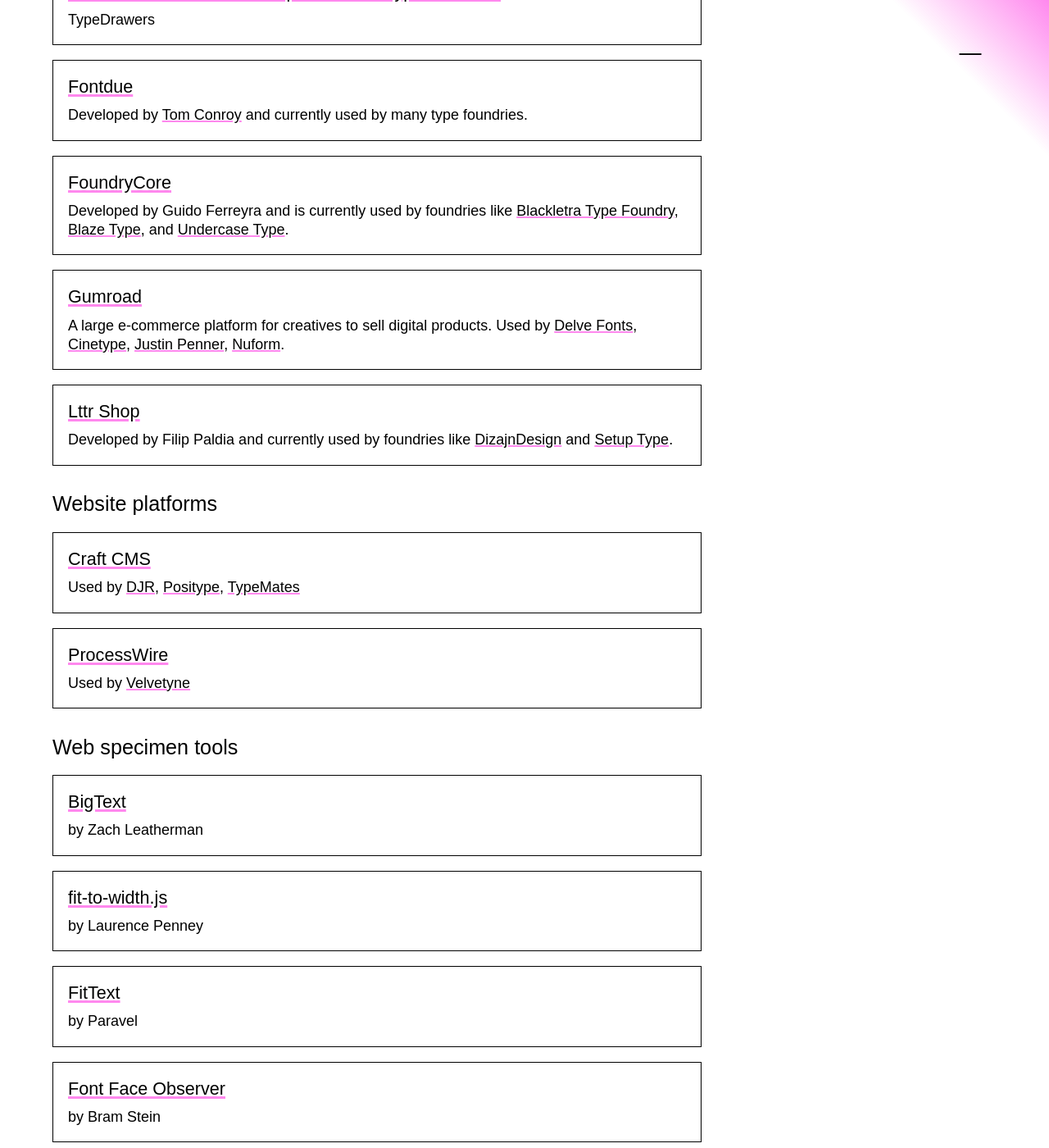
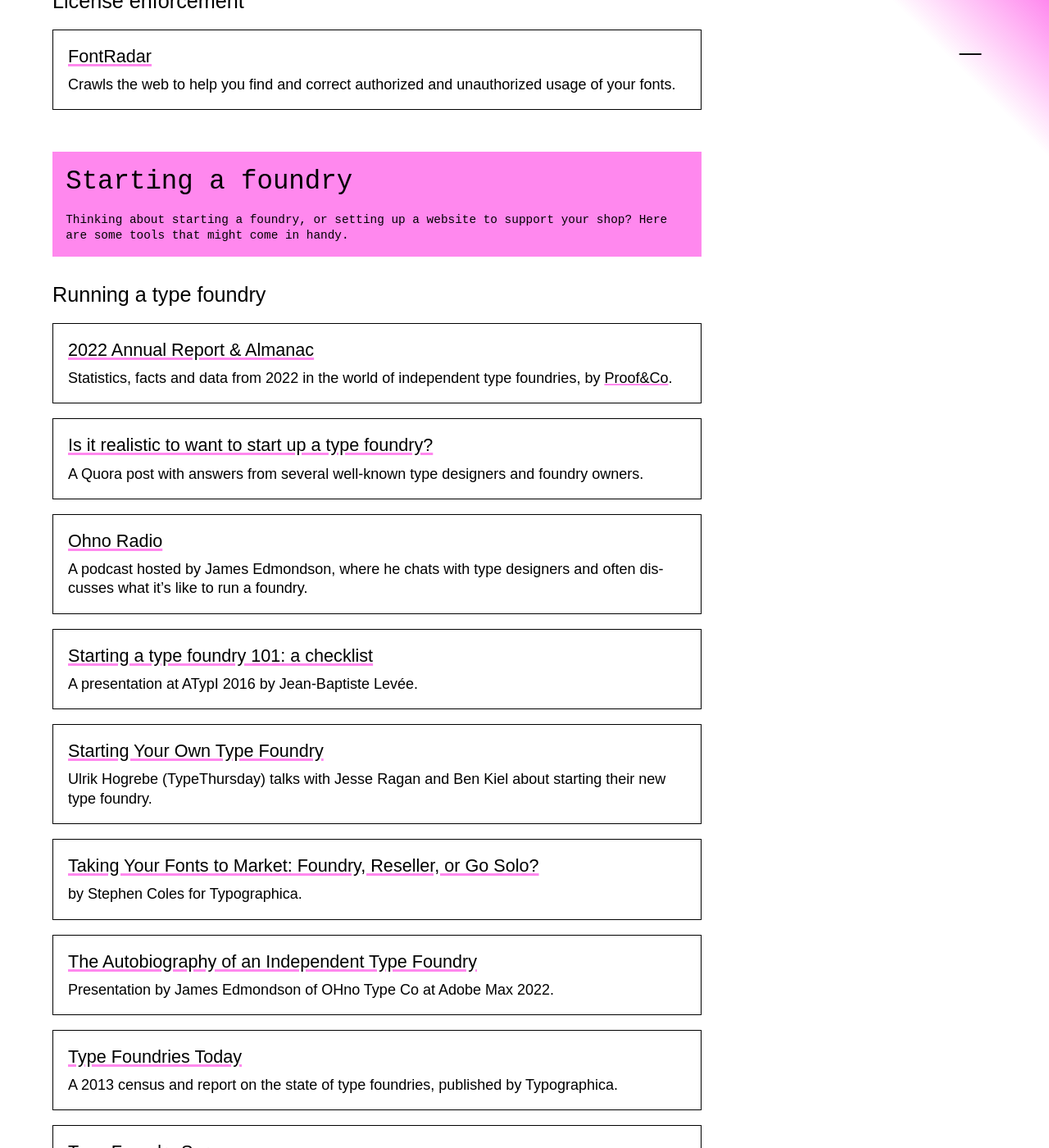
Before and after one commit to justinpenner/type-design-resources, a Jekyll site: the page built from index.md, in a window 1280 px wide and 1400 px high, scrolled down 29693 px. Shown: the whole window at 82% size. Built offline with Jekyll 4.4.1, drawn with Linux system fonts in a browser that asks for light colours; some web fonts are replaced; some of the changed text lies outside the part shown.

Commit message:
Added "Running a foundry" section + more

```diff
--- a/_data/data.yaml
+++ b/_data/data.yaml
@@ -37,6 +37,9 @@
             description: presents a variety of workshops and other events
       - name: Courses
         items:
+          - name: Tipo-g
+            url: https://tipo-g.com/
+            description: A type design school in Barcelona, Spain. Currently teaching a 21-week part-time program with an emphasis on variable fonts.
           - name: Type Design Class
             url: https://www.typedesignclass.com/
             description: by Viktor Baltus and Ulrike Rausch
@@ -138,6 +141,12 @@
               - Windows
               - Mac
               - GNU+Linux.
+          - name: Fontra
+            url: https://fontra.xyz/
+            description: A browser-based FOSS font editor that allows distributed teams to work on a font together. Currently unfinished and in development (2023). Developed by [Black[Foundry]](https://black-foundry.com/) and [Google Fonts](https://fonts.google.com/).
+            links:
+              - name: GitHub
+                url: https://github.com/googlefonts/fontra
           - name: Modular Font Editor K
             url: https://mfek.org/
             description: A modular, Rust-based, FOSS font editor. Currently unfinished and in development (2023).
@@ -483,19 +492,25 @@
                 url: https://github.com/weiweihuanghuang/wei-glyphs-scripts
               - name: Yanone
                 url: https://github.com/yanone/Yanone-GlyphsApp-Scripts
-      - name: Python scripting and extensions in Robofont
-        description: Learn from Robofont’s official tutorials, and from open-source scripts developed by other type designers.
+          - name: Python Scripting for Type Design
+            url: https://pnowell.com/python-type-design
+            description: A workshop by Peter Nowell for type designers working in Glyphs or RoboFont with little to no coding experience.
+      - name: Python scripting and extensions in RoboFont
+        description: Learn from RoboFont’s official tutorials, and from open-source scripts developed by other type designers.
         items:
-          - name: Robofont documentation
+          - name: RoboFont documentation
             url: https://robofont.com/documentation/
-          - name: Robofont community Discord channel
+          - name: RoboFont community Discord channel
             url: https://discord.gg/fbRmAFyZar
-          - name: Robofont mechanic
+          - name: RoboFont mechanic
             url: https://robofontmechanic.com/
-            description: Extension manager for Robofont
+            description: Extension manager for RoboFont
           - name: RoboFont Script Database
             url: https://docs.google.com/spreadsheets/d/1uyeZXfwLe-vs1YmIDQvQwDBjTQohCd9dbRN2WqGJQf8/
             description: Spreadsheet by Ryan Bugden of useful extensions not in Mechanic.
+          - name: Python Scripting for Type Design
+            url: https://pnowell.com/python-type-design
+            description: A workshop by Peter Nowell for type designers working in Glyphs or RoboFont with little to no coding experience.
       - name: Git and version control
         items:
           - name: Git for Type Designers
@@ -674,6 +689,12 @@
     - name: Typeface name check
       url: https://namecheck.fontdata.com/
       description: Use this tool by Lars Schwarz to check if your font name might already be taken.
+    - name: WoLiBaFoNaGen
+      url: https://github.com/jenskutilek/WoLiBaFoNaGen
+      description: WordListBasedFontNameGenerator, an app by Jens Kutilek.
+      data:
+        - macOS
+        - Windows
   - name: Open-source your fonts
     items:
       - name: SIL Open Font License
@@ -806,7 +827,40 @@
             url: https://www.fontradar.com/
             description: Crawls the web to help you find and correct authorized and unauthorized usage of your fonts.
   - name: Starting a foundry
+    description: Thinking about starting a foundry, or setting up a website to support your shop? Here are some tools that might come in handy.
     subcategories:
+      - name: Running a type foundry
+        items:
+          - name: Type Foundries Today
+            url: https://census.typographica.org/
+            description: A 2013 census and report on the state of type foundries, published by Typographica.
+          - name: Ohno Radio
+            url: https://ohnotype.co/info/ohno-radio
+            description: A podcast hosted by James Edmondson, where he chats with type designers and often discusses what it's like to run a foundry.
+          - name: Starting Your Own Type Foundry
+            url: https://medium.com/type-thursday/starting-your-own-type-foundry-1ef7c768308a
+            description: Ulrik Hogrebe (TypeThursday) talks with Jesse Ragan and Ben Kiel about starting their new type foundry.
+          - name: "Starting a type foundry 101: a checklist"
+            url: https://www.youtube.com/watch?v=j9EDHxHgc2A
+            description: A presentation at ATypI 2016 by Jean-Baptiste Levée.
+          - name: Why did I start a type foundry?
+            url: https://ilovetypography.com/2010/05/06/why-did-i-start-a-type-foundry/
+            description: by Christian Schwartz
+          - name: Type Foundry Survey
+            url: https://abcdinamo.com/news/type-foundry-survey-1
+            description: Dinamo talks with 15 type foundry owners in 2022.
+          - name: Is it realistic to want to start up a type foundry?
+            url: https://www.quora.com/Is-it-realistic-to-want-to-start-up-a-type-foundry
+            description: A Quora post with answers from several well-known type designers and foundry owners.
+          - name: "Taking Your Fonts to Market: Foundry, Reseller, or Go Solo?"
+            url: https://typographica.org/on-typography/taking-your-fonts-to-market-foundry-reseller-or-go-solo/
+            description: by Stephen Coles for Typographica.
+          - name: 2022 Annual Report & Almanac
+            url: https://proofco.gumroad.com/
+            description: Statistics, facts and data from 2022 in the world of independent type foundries, by [Proof&Co](https://proofco.xyz/).
+          - name: The Autobiography of an Independent Type Foundry
+            url: https://www.adobe.com/max/2022/sessions/na-the-autobiography-of-an-independent-type-found-s301.html
+            description: Presentation by James Edmondson of OHno Type Co at Adobe Max 2022.
       - name: Type foundry directories
         items:
           - name: Type Foundries Archive
```
